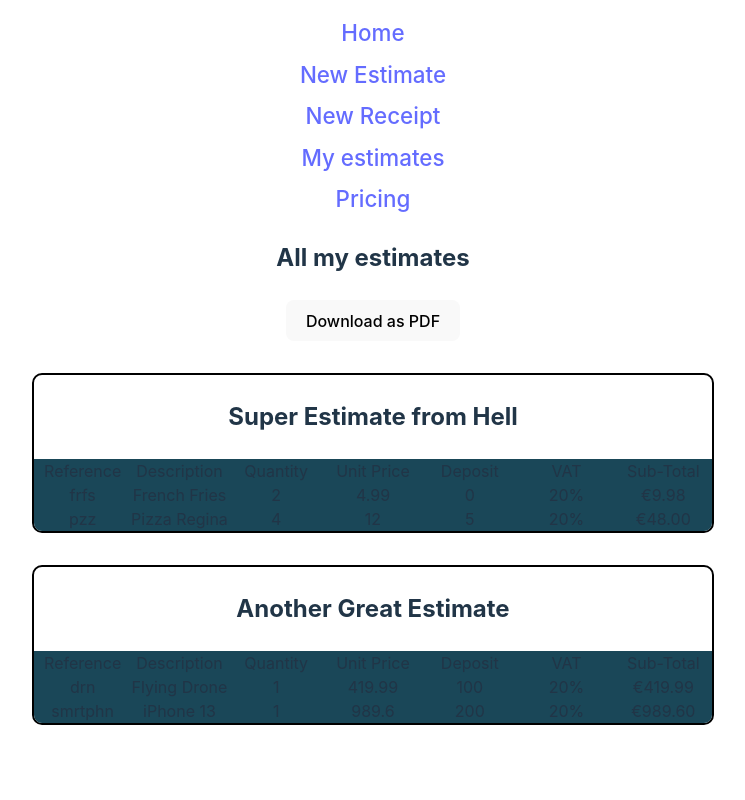
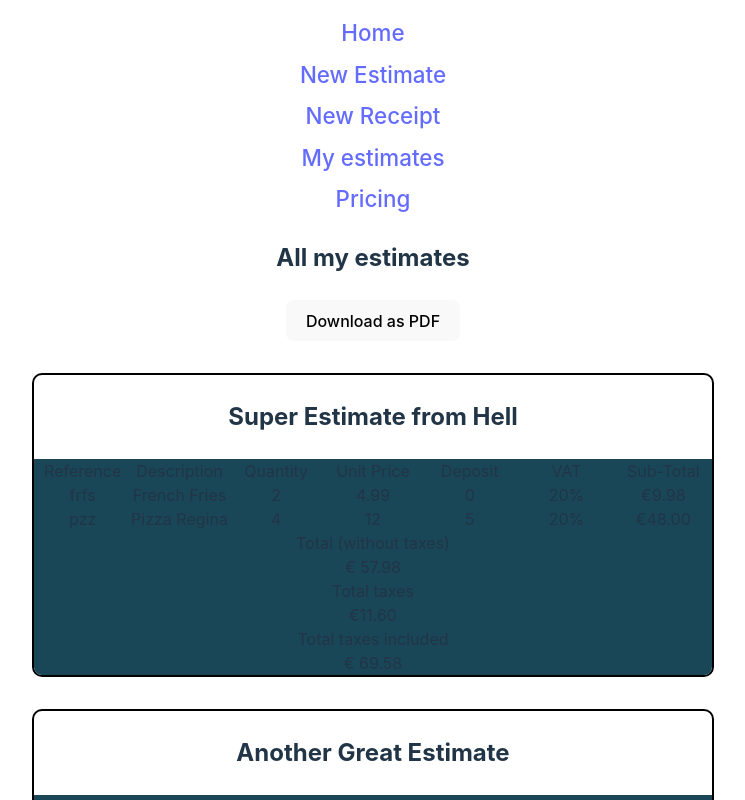
Before and after one commit to AmaurySemery/receipt_maker, a React (Vite) app: page /my-estimates in a window 1280 px wide. Shown: the top 800 px of the page, without its empty margins (267-1012 px from the left). Built offline with nearby package versions, Linux system fonts and the light colour scheme.

Commit message:
Calculer les totaux à l'aide de reduce()

```diff
--- a/src/components/Card.tsx
+++ b/src/components/Card.tsx
@@ -9,6 +9,19 @@ export default function Card({ data }: cardProps) {
   function calculateSubtotal(quantity: number, unitPrice: number) {
     return (quantity * unitPrice).toFixed(2);
   }
+  function calculateTotalWithoutTaxes() {
+    const totalBeforeTaxes = data.tasks.reduce((acc, curr) => {
+        return acc += (curr.quantity * curr.unitPrice)
+    }, 0);
+    return totalBeforeTaxes;
+  }
+  function calculateTaxes() {
+    const totalTaxes = data.tasks.reduce((acc, curr) => {
+        return acc += ((curr.quantity * curr.unitPrice) * curr.vat) / 100
+    }, 0);
+    return totalTaxes;
+  }
+
   return (
     <>
     <div className={styles.card}>
@@ -36,6 +49,20 @@ export default function Card({ data }: cardProps) {
             </div>
           );
         })}
+        <div>
+            <div className={styles.total}>
+                <div>Total (without taxes)</div>
+                <div>€ {calculateTotalWithoutTaxes().toFixed(2)}</div>
+            </div>
+            <div>Total taxes</div>
+            <div>€{ calculateTaxes().toFixed(2) }</div>
+            <div>
+                <div>
+                    Total taxes included
+                </div>
+                <div>€ { (calculateTotalWithoutTaxes() + calculateTaxes()).toFixed(2)}</div>
+            </div>
+        </div>
       </div>
       </div>
     </>
```
